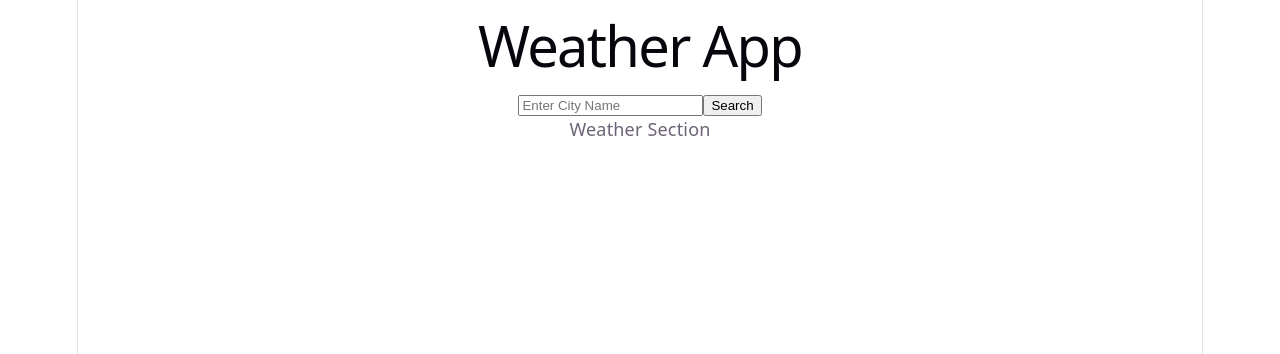
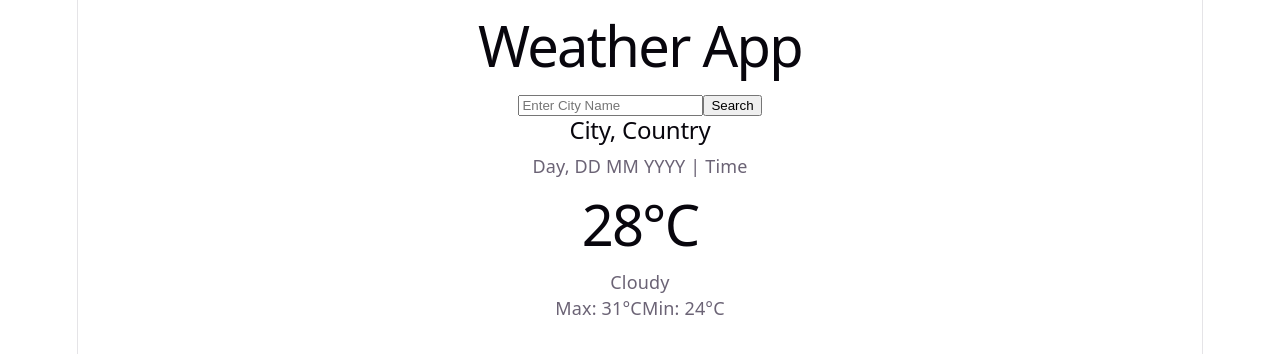
Before and after one commit to Mr-Mohit-Dixit/Weather_App_React, a React (Vite) app: page / in a window 1280 px wide. Shown: the top 354 px of the page. Built offline with nearby package versions, Linux system fonts and the light colour scheme.

Commit message:
Create weather card structure

```diff
--- a/src/App.jsx
+++ b/src/App.jsx
@@ -17,8 +17,22 @@ const App = () => {
         </button>
       </section>
 
-      <section>
-        Weather Section
+      <section  className='weather-section'>
+        <div className='weather-card'>
+          <h2>City, Country</h2>
+
+          <p>Day, DD MM YYYY | Time</p>
+
+          <h1>28°C</h1>
+
+          <p>Cloudy</p>
+
+          <div>
+            <span>Max: 31°C</span>
+            <span>Min: 24°C</span>
+          </div>
+
+        </div>
       </section>
 
     </div>
```
